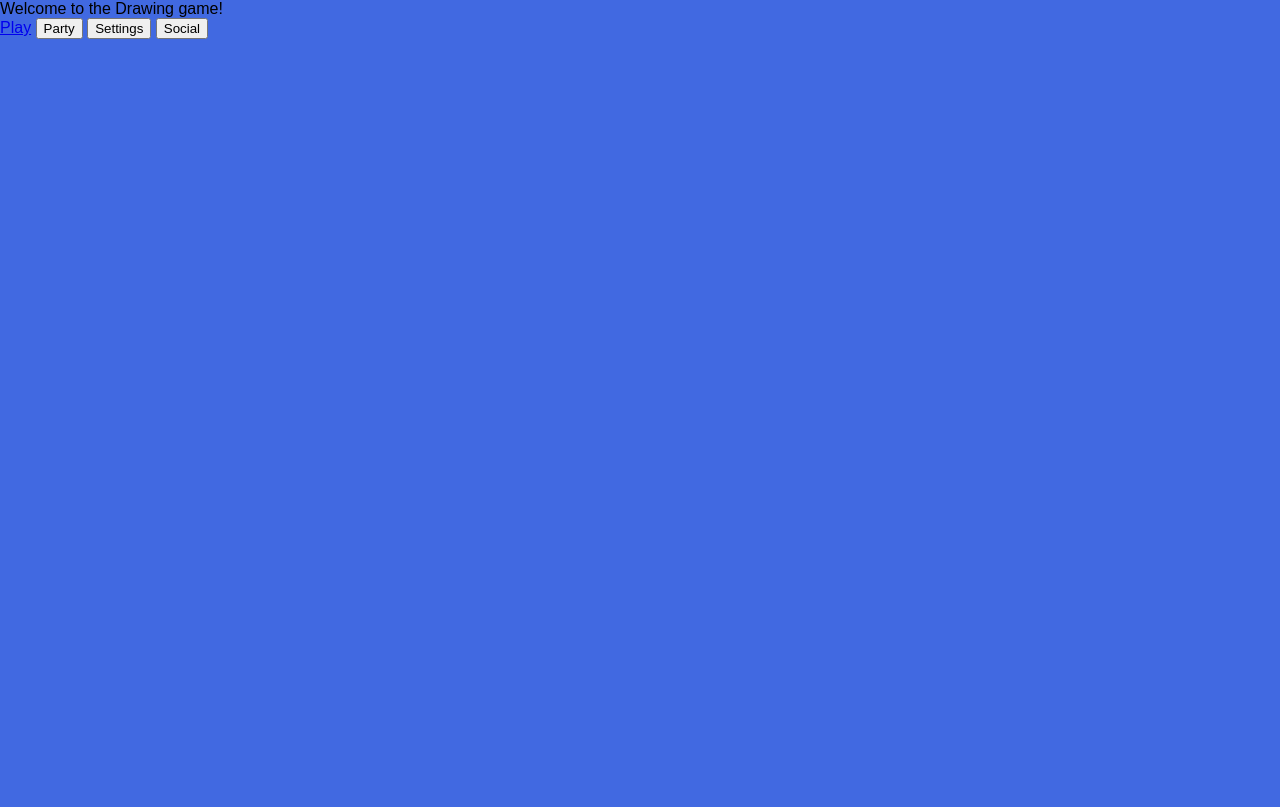
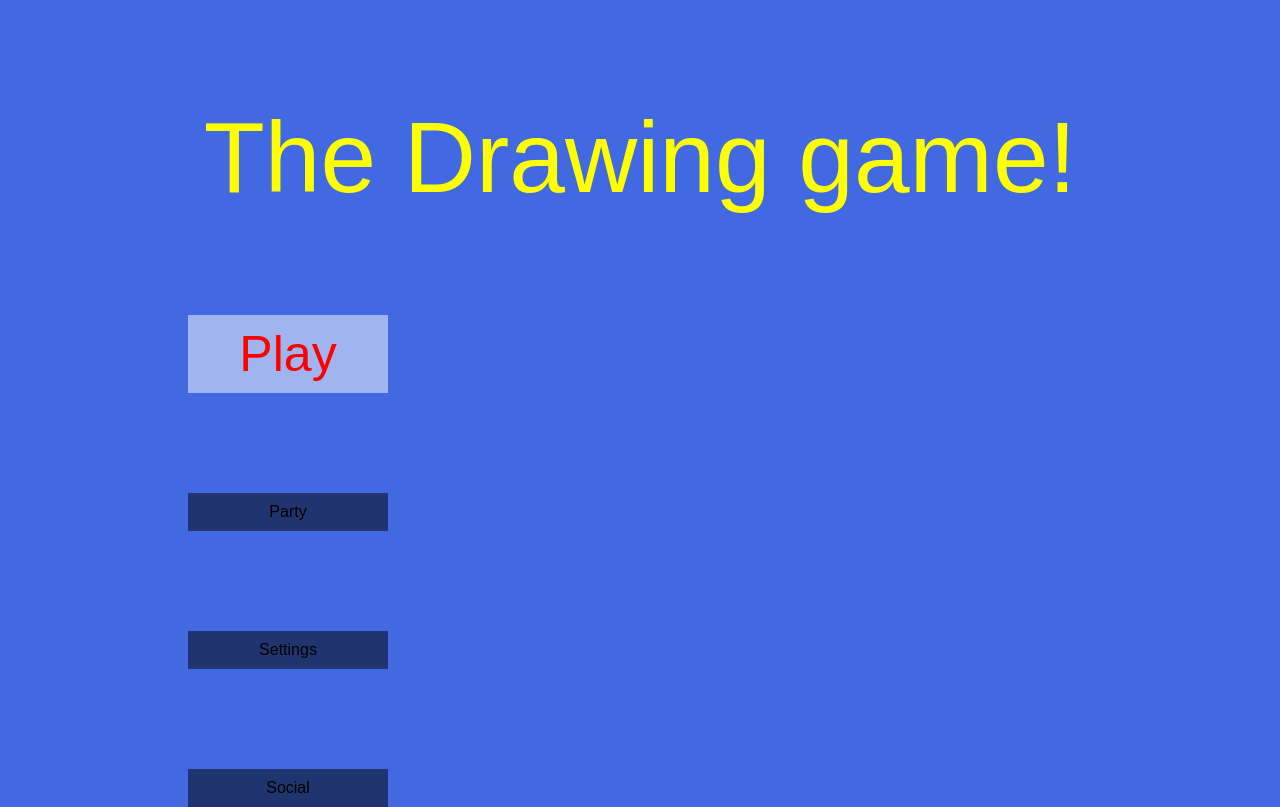
Before and after one commit to DomDomo/Sketch-Guess, a website: page public/index.html in a window 1280 px wide. Drawn offline with nearby package versions, Linux system fonts and the light colour scheme.

Commit message:
Trying to set up main menu

```diff
--- a/package.json
+++ b/package.json
@@ -17,6 +17,7 @@
   },
   "homepage": "https://github.com/DomDomo/Sketch-Guess#readme",
   "dependencies": {
+    "bootstrap": "^4.4.1",
     "express": "^4.17.1",
     "socket.io": "^2.3.0"
   },
--- a/public/index.html
+++ b/public/index.html
@@ -8,14 +8,14 @@
   </head>
   <body>
     <div class="titleText">
-      Welcome to the Drawing game!
+      The Drawing game!
     </div>
 
     <div class="mainMenu">
-      <a class="mainMenu-link" href="painting.html">Play</a>
-      <button class="mainMenu-button" id="partyButton" type="button">Party</button>
-      <button class="mainMenu-button" type="button">Settings</button>
-      <button class="mainMenu-button" type="button">Social</button>
+      <a class="mainMenu-button" id="bigButton" href="painting.html">Play</a>
+      <div class="mainMenu-button" id="partyButton">Party</div>
+      <div class="mainMenu-button">Settings</div>
+      <div class="mainMenu-button">Social</div>
     </div>
 
     <div class="popup">
--- a/public/style.css
+++ b/public/style.css
@@ -12,6 +12,8 @@ body {
 
 body {
   background-color: royalblue;
+  width: 100%;
+  height: 100%;
 }
 
 canvas {
@@ -92,6 +94,7 @@ canvas {
   justify-content: center;
   align-items: center;
   display: none;
+  pointer-events: none;
 }
 
 .popup-content {
@@ -112,3 +115,37 @@ canvas {
   transform: rotate(45deg);
   cursor: pointer;
 }
+
+.mainMenu {
+  max-width: 1000px;
+  margin: auto;
+  overflow: hidden;
+  padding: 0 3rem;
+  display: flex;
+  flex-direction: column;
+}
+
+.mainMenu-button {
+  position: relative;
+  width: 200px;
+  margin-top: 100px;
+  background-color: rgba(0, 0, 0, 0.5);
+  cursor: pointer;
+  text-align: center;
+  padding: 10px;
+
+}
+
+#bigButton {
+  background-color: rgba(255, 255, 255, 0.5);
+  font-size: 50px;
+  text-decoration: none;
+  color: red;
+}
+
+.titleText {
+  margin-top: 100px;
+  font-size: 100px;
+  text-align: center;
+  color: yellow;
+}
```
Also changed, not shown: public/mainMenu.js (+5 -3 lines), 1 other file.
